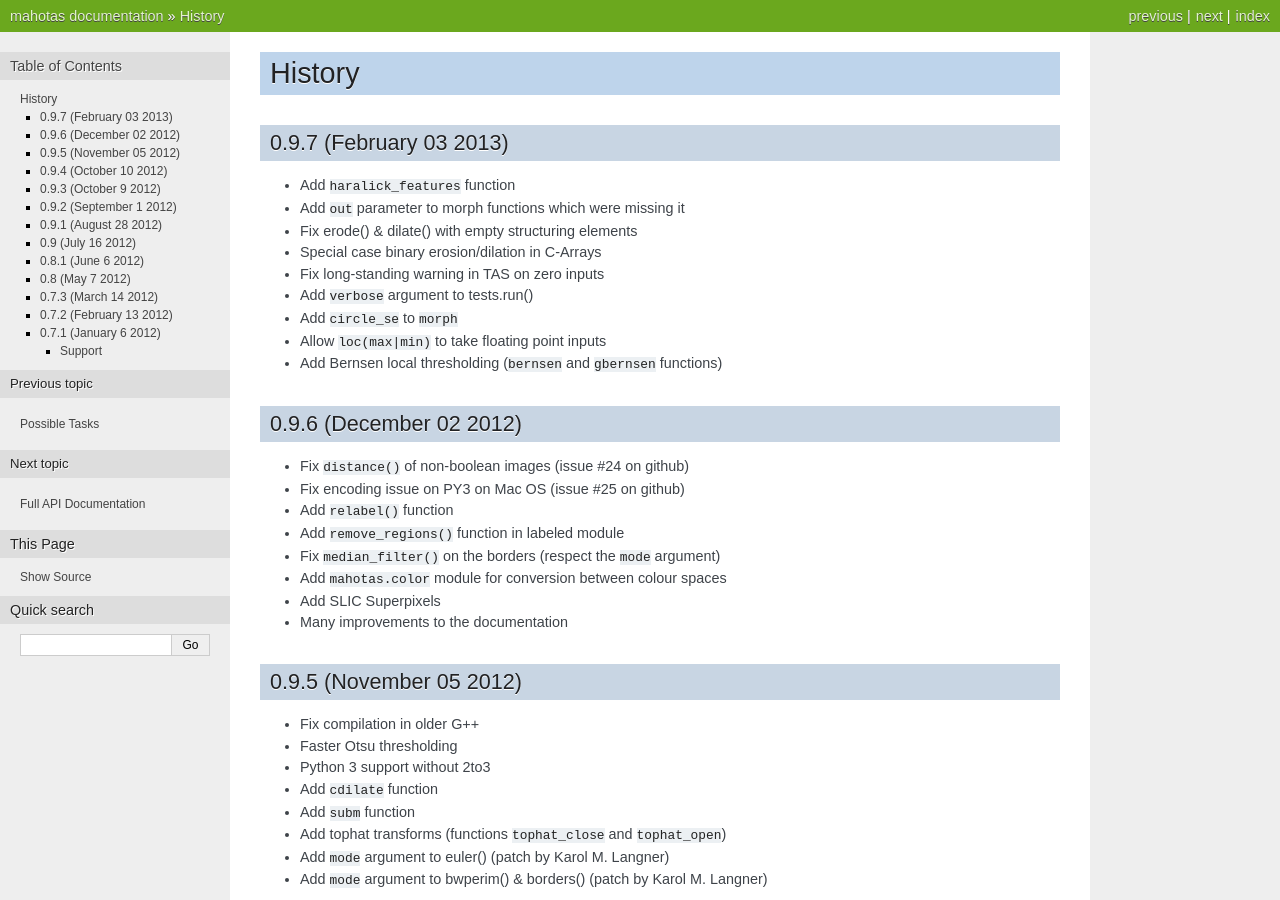
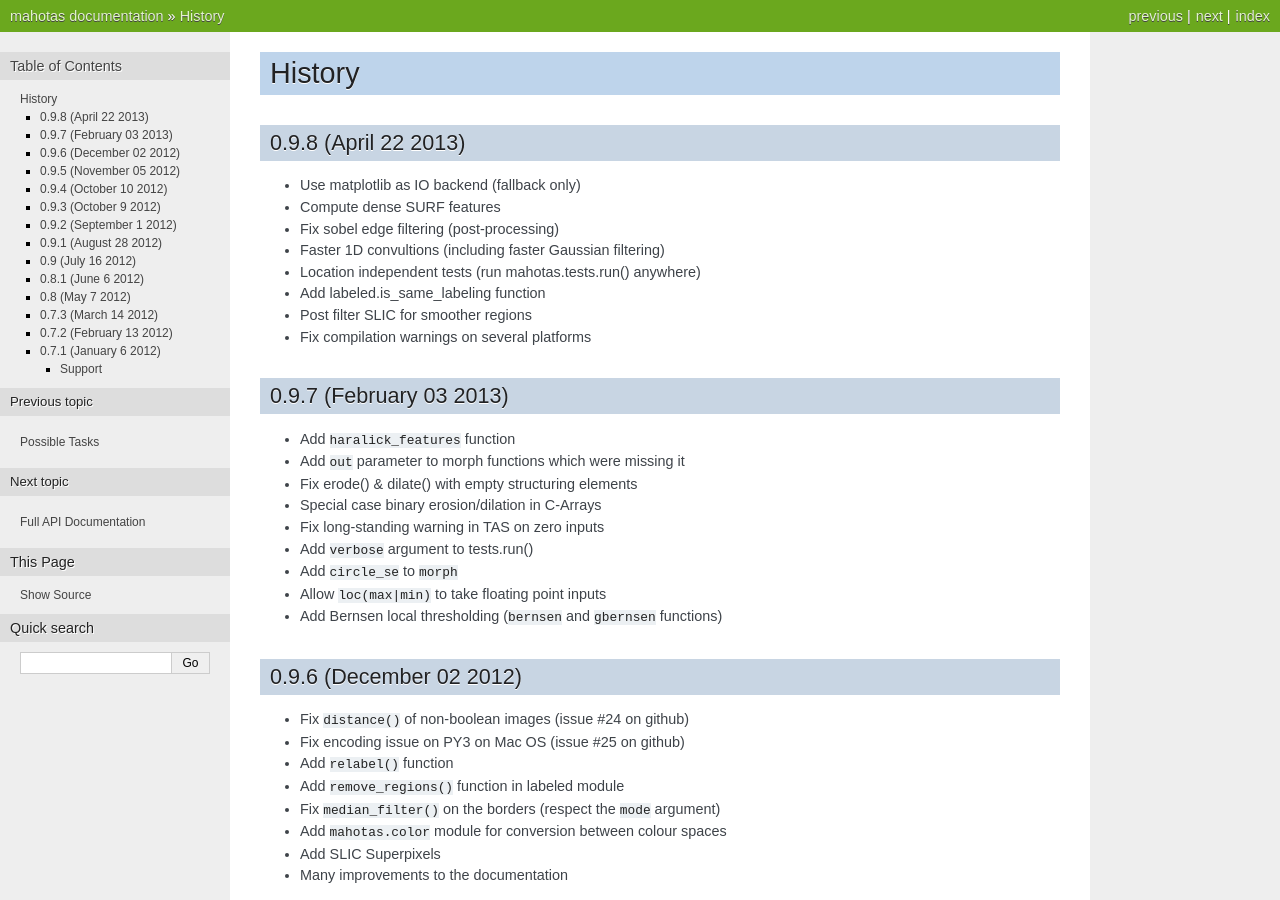
Before and after one commit to luispedro/mahotas, a Sphinx documentation site: the page built from docs/source/history.rst, in a window 1280 px wide and 900 px high. Built offline with Sphinx 7.4.7, drawn with Linux system fonts in a browser that asks for light colours; formulas are drawn with MathJax 3; the version number could not be read and is left out.

Commit message:
BLD New release: 0.9.8
Full ChangeLog
	* Compute dense SURF features
	* Use matplotlib as IO backend (fallback only)
	* Fix sobel edge filtering (post-processing)
	* Faster 1D convultions (including faster Gaussian filtering)
	* Location independent tests (run mahotas.tests.run() anywhere)
	* Add labeled.is_same_labeling function
	* Post filter SLIC for smoother regions

```diff
--- a/docs/source/history.rst
+++ b/docs/source/history.rst
@@ -1,6 +1,18 @@
 =======
 History
 =======
+
+0.9.8 (April 22 2013)
+~~~~~~~~~~~~~~~~~~~~~
+- Use matplotlib as IO backend (fallback only)
+- Compute dense SURF features
+- Fix sobel edge filtering (post-processing)
+- Faster 1D convultions (including faster Gaussian filtering)
+- Location independent tests (run mahotas.tests.run() anywhere)
+- Add labeled.is_same_labeling function
+- Post filter SLIC for smoother regions
+- Fix compilation warnings on several platforms
+
 
 0.9.7 (February 03 2013)
 ~~~~~~~~~~~~~~~~~~~~~~~~
```
Also changed, not shown: README.rst (+12 -0 lines), 2 other files.
